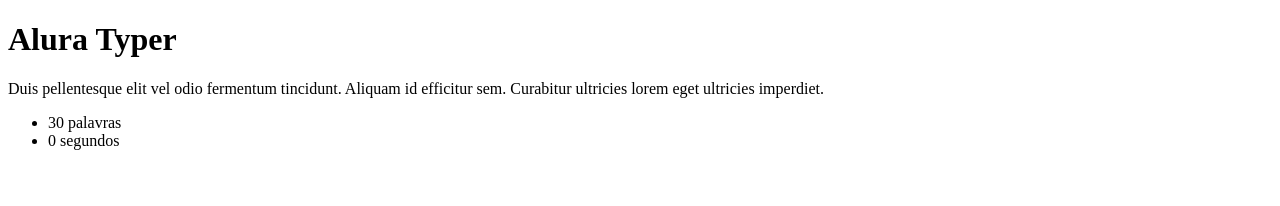
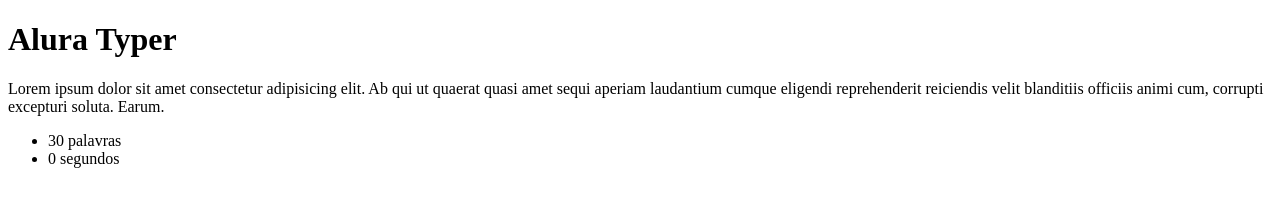
Before and after one commit to rogerogert/alura-typer, a plain HTML site: page public/principal.html in a window 1280 px wide. Drawn offline with Linux system fonts and the light colour scheme.

Commit message:
Aula 01 - Primeiros passos com jquery

```diff
--- a/public/js/main.js
+++ b/public/js/main.js
@@ -1 +1,5 @@
-console.log("Olá Mundo");
+var frase = $(".frase").text();
+var numPalavras = frase.split(" ").length;
+var tamanhoFrase = $('#tamanho-frase');
+
+tamanhoFrase.text(numPalavras);
--- a/public/principal.html
+++ b/public/principal.html
@@ -8,9 +8,9 @@
 
 <body>
     <h1>Alura Typer</h1>
-    <p class="frase">Duis pellentesque elit vel odio fermentum tincidunt. Aliquam id efficitur sem. Curabitur ultricies lorem eget ultricies imperdiet.</p>
+    <p class="frase">Lorem ipsum dolor sit amet consectetur adipisicing elit. Ab qui ut quaerat quasi amet sequi aperiam laudantium cumque eligendi reprehenderit reiciendis velit blanditiis officiis animi cum, corrupti excepturi soluta. Earum.</p>
     <ul class="informacoes">
-        <li>30 palavras</li>
+        <li><span id="tamanho-frase">5</span> palavras</li>
         <li>0 segundos</li>
     </ul>
 
```
